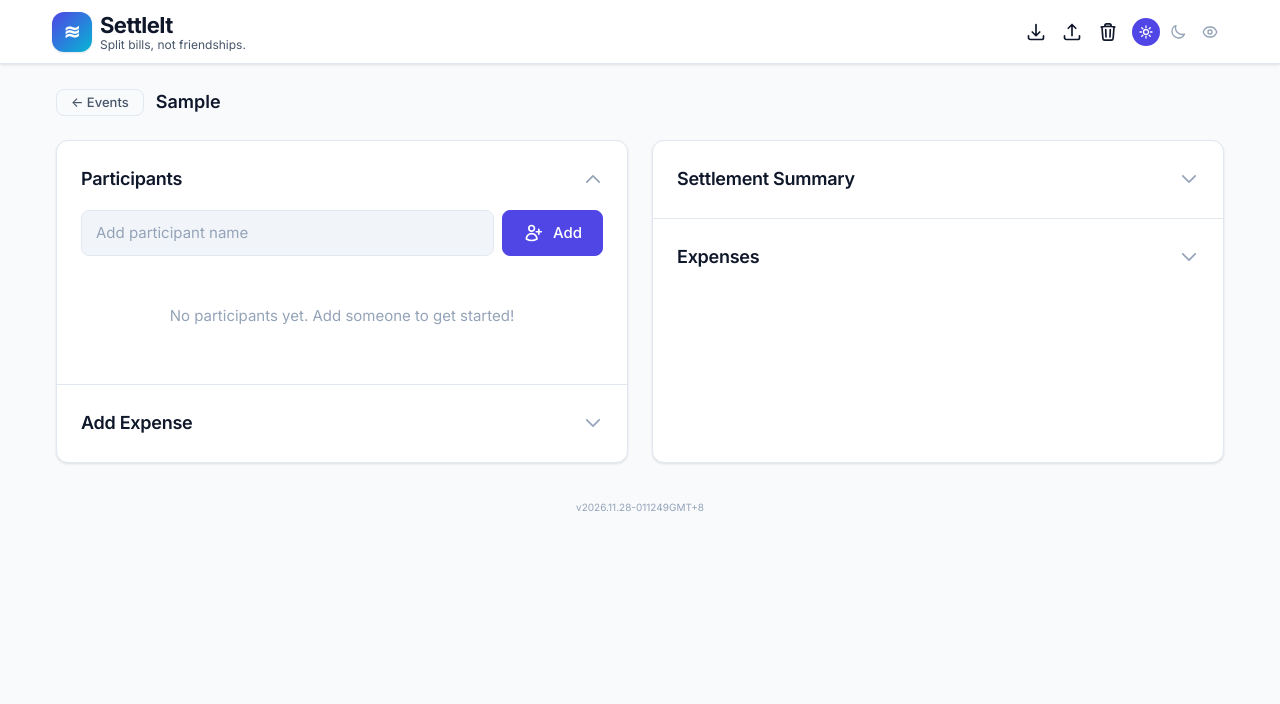
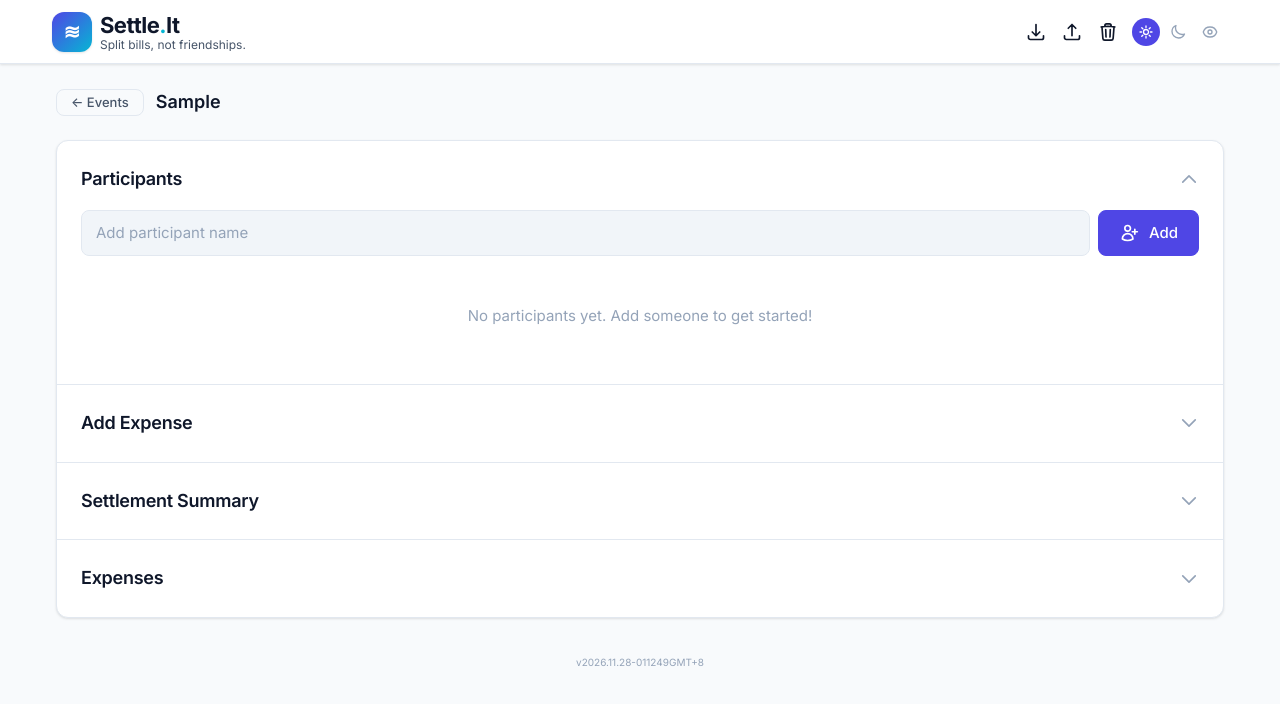
Before and after one commit to phdwight/settleit, a Next.js app: page / in a window 1280 px wide. Both pictures are taken after typing "Sample" into the empty fields and a click on the button "Create". Shown: the top 704 px of the page. Built offline with nearby package versions, Linux system fonts and the light colour scheme.

Commit message:
feat: update app name formatting and implement event export/import functionality

```diff
--- a/src/app/layout.tsx
+++ b/src/app/layout.tsx
@@ -7,13 +7,13 @@ import { InstallPrompt } from '@/components/InstallPrompt';
 import { ServiceWorkerRegistration } from '@/components/ServiceWorkerRegistration';
 
 export const metadata: Metadata = {
-  title: 'SettleIt – Split Bills, Not Friendships',
+  title: 'Settle.It – Split Bills, Not Friendships',
   description: 'A fast, offline-first PWA to split bills and track shared expenses among friends and groups.',
   manifest: `${process.env.NEXT_PUBLIC_BASE_PATH || ''}/manifest.json`,
   appleWebApp: {
     capable: true,
     statusBarStyle: 'default',
-    title: 'SettleIt',
+    title: 'Settle.It',
   },
   icons: {
     icon: [
--- a/src/app/page.tsx
+++ b/src/app/page.tsx
@@ -1,78 +1,32 @@
 'use client';
 
-import { useState, useEffect, useCallback } from 'react';
 import { useApp } from '@/contexts/AppContext';
+import { usePanelState } from '@/hooks/usePanelState';
 import { EventManager } from '@/components/EventManager';
 import { ParticipantManager } from '@/components/ParticipantManager';
 import { ExpenseForm } from '@/components/ExpenseForm';
 import { ExpenseList } from '@/components/ExpenseList';
 import { DebtSummary } from '@/components/DebtSummary';
 
-type PanelKey = 'participants' | 'expense' | 'summary' | 'expenses';
-type PanelState = Record<PanelKey, boolean>;
-
-const DEFAULT_PANELS: PanelState = { participants: true, expense: false, summary: false, expenses: false };
-const STORAGE_KEY = 'settleit-panels';
-
-function loadPanels(eventId: string): PanelState {
-  try {
-    const raw = localStorage.getItem(STORAGE_KEY);
-    if (raw) {
-      const parsed = JSON.parse(raw);
-      if (parsed[eventId]) return { ...DEFAULT_PANELS, ...parsed[eventId] };
-    }
-  } catch { /* ignore */ }
-  return { ...DEFAULT_PANELS };
-}
-
-function savePanels(eventId: string, panels: PanelState) {
-  try {
-    const raw = localStorage.getItem(STORAGE_KEY);
-    const all = raw ? JSON.parse(raw) : {};
-    all[eventId] = panels;
-    localStorage.setItem(STORAGE_KEY, JSON.stringify(all));
-  } catch { /* ignore */ }
-}
-
 export default function Home() {
   const { activeEvent, goBack } = useApp();
-  const [panels, setPanels] = useState<PanelState>(DEFAULT_PANELS);
-
-  useEffect(() => {
-    if (activeEvent) {
-      setPanels(loadPanels(activeEvent.id));
-    }
-  }, [activeEvent?.id]);
-
-  const toggle = useCallback((key: PanelKey) => (open: boolean) => {
-    setPanels(prev => {
-      const next = { ...prev, [key]: open };
-      if (activeEvent) savePanels(activeEvent.id, next);
-      return next;
-    });
-  }, [activeEvent?.id]);
+  const { panels, toggle } = usePanelState(activeEvent?.id ?? null);
 
   if (!activeEvent) {
     return <EventManager />;
   }
 
   return (
-    <div className="container mx-auto px-4 py-6 max-w-4xl">
+    <div className="container mx-auto px-4 py-6 max-w-2xl">
       <div className="flex items-center gap-3 mb-6">
         <button onClick={goBack} className="btn btn-ghost btn-sm">← Events</button>
         <h2 className="text-lg font-semibold truncate">{activeEvent.name}</h2>
       </div>
-      <div className="grid grid-cols-1 lg:grid-cols-2 gap-6">
-        {/* Left column */}
-        <div className="accordion-group">
-          <ParticipantManager open={panels.participants} onToggle={toggle('participants')} />
-          <ExpenseForm open={panels.expense} onToggle={toggle('expense')} />
-        </div>
-        {/* Right column */}
-        <div className="accordion-group">
-          <DebtSummary open={panels.summary} onToggle={toggle('summary')} />
-          <ExpenseList open={panels.expenses} onToggle={toggle('expenses')} />
-        </div>
+      <div className="accordion-group">
+        <ParticipantManager open={panels.participants} onToggle={toggle('participants')} />
+        <ExpenseForm open={panels.expense} onToggle={toggle('expense')} />
+        <DebtSummary open={panels.summary} onToggle={toggle('summary')} />
+        <ExpenseList open={panels.expenses} onToggle={toggle('expenses')} />
       </div>
     </div>
   );
--- a/src/components/Header.tsx
+++ b/src/components/Header.tsx
@@ -41,7 +41,7 @@ export function Header() {
             <span>≋</span>
           </div>
           <div className="min-w-0">
-            <h1 className="app-title truncate">SettleIt</h1>
+            <h1 className="app-title truncate">Settle<span className="text-[var(--accent)]">.</span>It</h1>
             <p className="app-subtitle truncate hidden sm:block">Split bills, not friendships.</p>
           </div>
         </div>
--- a/src/contexts/AppContext.tsx
+++ b/src/contexts/AppContext.tsx
@@ -5,6 +5,7 @@ import type { AppState, Event, User, Expense, SplitType, PayerDetail } from '@/l
 import { StorageService } from '@/lib/StorageService';
 import { SplitCalculator } from '@/lib/SplitCalculator';
 import { DebtSimplifier } from '@/lib/DebtSimplifier';
+import { EventExportService } from '@/lib/EventExportService';
 import { generateId } from '@/lib/generateId';
 
 interface AppContextValue {
@@ -103,6 +104,7 @@ const AppContext = createContext<AppContextValue | null>(null);
 const storage = new StorageService();
 const calculator = new SplitCalculator();
 const simplifier = new DebtSimplifier();
+const exportService = new EventExportService();
 
 export function AppProvider({ children }: { children: React.ReactNode }) {
   const [state, dispatch] = useReducer(reducer, initialState);
@@ -192,27 +194,11 @@ export function AppProvider({ children }: { children: React.ReactNode }) {
   const exportEvent = useCallback(() => {
     const event = state.events.find(e => e.id === state.activeEventId);
     if (!event) return;
-    const exportData = { version: 1, event };
-    const blob = new Blob([JSON.stringify(exportData, null, 2)], { type: 'application/json' });
-    const url = URL.createObjectURL(blob);
-    const a = document.createElement('a');
-    a.href = url;
-    a.download = `${event.name.replace(/[^a-zA-Z0-9]/g, '_')}.json`;
-    a.click();
-    URL.revokeObjectURL(url);
+    exportService.export(event);
   }, [state.events, state.activeEventId]);
 
   const importEvent = useCallback(async (file: File) => {
-    const text = await file.text();
-    const data = JSON.parse(text);
-    if (!data || !data.event || !data.event.name || !Array.isArray(data.event.participants) || !Array.isArray(data.event.expenses)) {
-      throw new Error('Invalid file format');
-    }
-    const imported: Event = {
-      ...data.event,
-      id: generateId(),
-      name: data.event.name,
-    };
+    const imported = await exportService.import(file);
     dispatch({ type: 'CREATE_EVENT', payload: imported });
   }, []);
 
--- /dev/null
+++ b/src/hooks/usePanelState.ts
@@ -0,0 +1,49 @@
+'use client';
+
+import { useState, useEffect, useCallback } from 'react';
+
+export type PanelKey = 'participants' | 'expense' | 'summary' | 'expenses';
+type PanelState = Record<PanelKey, boolean>;
+
+const DEFAULT_PANELS: PanelState = { participants: true, expense: false, summary: false, expenses: false };
+const STORAGE_KEY = 'settleit-panels';
+
+function loadPanels(eventId: string): PanelState {
+  try {
+    const raw = localStorage.getItem(STORAGE_KEY);
+    if (raw) {
+      const parsed = JSON.parse(raw);
+      if (parsed[eventId]) return { ...DEFAULT_PANELS, ...parsed[eventId] };
+    }
+  } catch { /* ignore */ }
+  return { ...DEFAULT_PANELS };
+}
+
+function savePanels(eventId: string, panels: PanelState) {
+  try {
+    const raw = localStorage.getItem(STORAGE_KEY);
+    const all = raw ? JSON.parse(raw) : {};
+    all[eventId] = panels;
+    localStorage.setItem(STORAGE_KEY, JSON.stringify(all));
+  } catch { /* ignore */ }
+}
+
+export function usePanelState(eventId: string | null) {
+  const [panels, setPanels] = useState<PanelState>(DEFAULT_PANELS);
+
+  useEffect(() => {
+    if (eventId) {
+      setPanels(loadPanels(eventId));
+    }
+  }, [eventId]);
+
+  const toggle = useCallback((key: PanelKey) => (open: boolean) => {
+    setPanels(prev => {
+      const next = { ...prev, [key]: open };
+      if (eventId) savePanels(eventId, next);
+      return next;
+    });
+  }, [eventId]);
+
+  return { panels, toggle };
+}
--- /dev/null
+++ b/src/lib/EventExportService.ts
@@ -0,0 +1,39 @@
+import type { Event } from './types';
+import { generateId } from './generateId';
+
+export interface ExportData {
+  version: number;
+  event: Event;
+}
+
+export class EventExportService {
+  export(event: Event): void {
+    const exportData: ExportData = { version: 1, event };
+    const blob = new Blob([JSON.stringify(exportData, null, 2)], { type: 'application/json' });
+    const url = URL.createObjectURL(blob);
+    const a = document.createElement('a');
+    a.href = url;
+    a.download = `${event.name.replace(/[^a-zA-Z0-9]/g, '_')}.json`;
+    a.click();
+    URL.revokeObjectURL(url);
+  }
+
+  async import(file: File): Promise<Event> {
+    const text = await file.text();
+    const data = JSON.parse(text);
+    if (
+      !data ||
+      !data.event ||
+      !data.event.name ||
+      !Array.isArray(data.event.participants) ||
+      !Array.isArray(data.event.expenses)
+    ) {
+      throw new Error('Invalid file format');
+    }
+    return {
+      ...data.event,
+      id: generateId(),
+      name: data.event.name,
+    };
+  }
+}
--- a/src/lib/StorageService.ts
+++ b/src/lib/StorageService.ts
@@ -1,9 +1,9 @@
-import type { AppState } from './types';
+import type { AppState, IStorageService } from './types';
 import { generateId } from './generateId';
 
 const STORAGE_KEY = 'settleit_state';
 
-export class StorageService {
+export class StorageService implements IStorageService {
   load(): AppState | null {
     if (typeof window === 'undefined') return null;
     try {
--- a/src/lib/types.ts
+++ b/src/lib/types.ts
@@ -56,3 +56,10 @@ export interface SplitStrategy {
   readonly type: SplitType;
   calculate(totalAmount: number, participantIds: string[], manualAmounts?: Record<string, number>): SplitDetail[];
 }
+
+// Dependency Inversion: Storage interface
+export interface IStorageService {
+  load(): AppState | null;
+  save(state: AppState): void;
+  clear(): void;
+}
```
Also changed, not shown: public/manifest.json, 1 other file (tests, documents, lock files or other folders).
